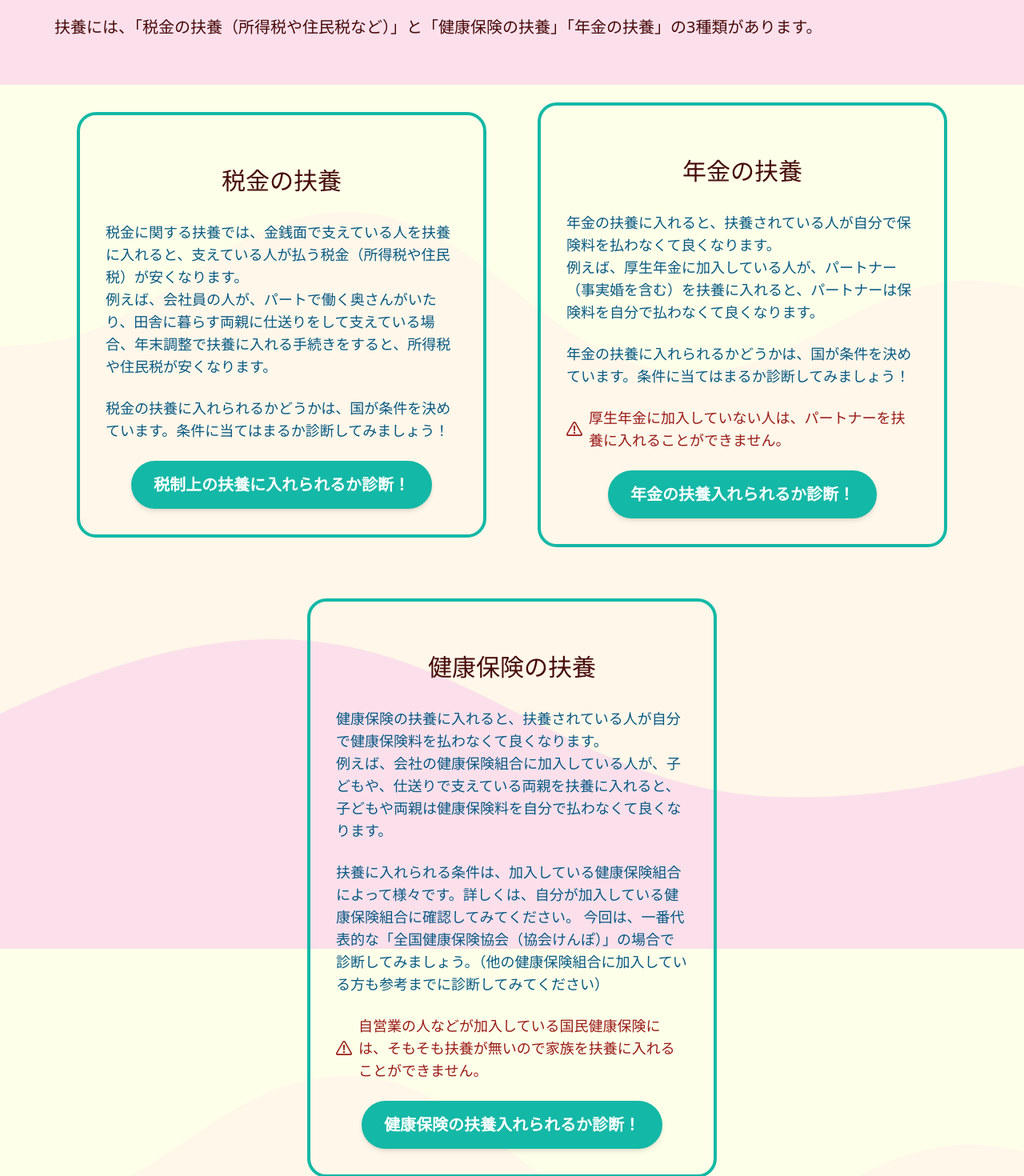
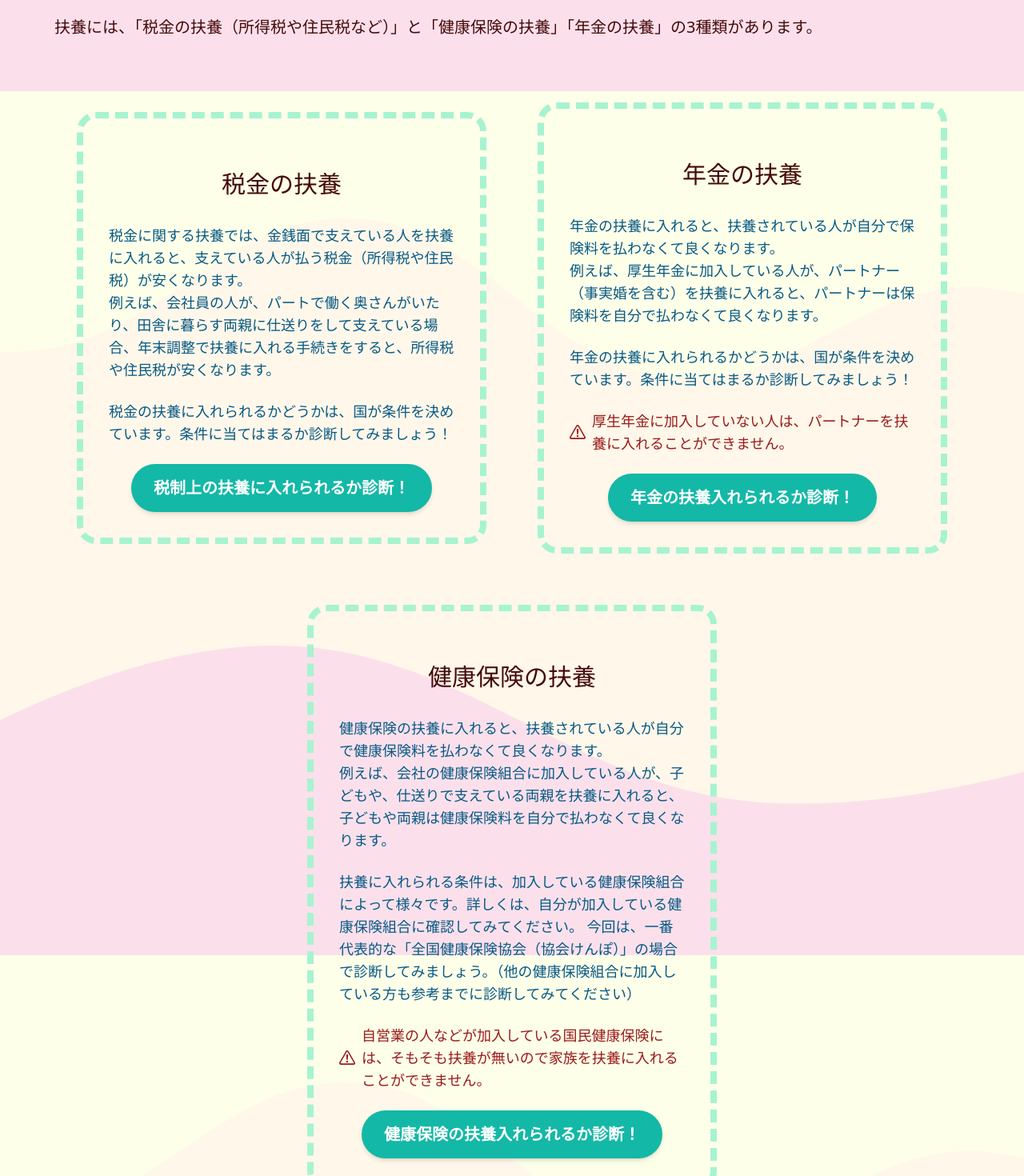
Before and after one commit to Miki-Sh/fukushi, a Next.js app: page /Fuyou in a window 1280 px wide. Shown: the part 260-1730 px from the top of the page at 80% size. Built offline with nearby package versions, Linux system fonts and the light colour scheme.

Commit message:
💄 デザインの変更

```diff
--- a/src/components/MainChoice.jsx
+++ b/src/components/MainChoice.jsx
@@ -27,7 +27,7 @@ const MainChoice = () => {
     <div className="my-12 flex flex-wrap justify-center items-center">
       {ChoiceList.map((items) => (
       <Link href={items.href} key={items.name}>
-        <div className='inline-block h-72 w-72 mr-8 mb-8 text-center rounded-3xl border-dashed border-8 border-teal-200 bg-gradient-to-t from-emerald-100 via-transparent to-teal-100 shadow-2xl cursor-pointer'>
+        <div className='inline-block h-72 w-72 mr-8 mb-8 text-center rounded-3xl border-dashed border-8 border-emerald-200 bg-gradient-to-t from-emerald-100 to-transparent shadow-2xl cursor-pointer'>
           <h1 className='pt-12 px-2 text-3xl'>{items.name}</h1>
           <div className="py-2 flex justify-center">
           <Image src={items.img} alt="choice" height={50} width={50} />
--- a/src/pages/Fuyou.jsx
+++ b/src/pages/Fuyou.jsx
@@ -1,8 +1,8 @@
-import { useState } from "react";
-import Image from "next/image";
-import ZeiFuyou from "src/components/ZeiFuyou";
-import KenpoFuyou from "src/components/KenpoFuyou";
-import NenFuyou from "src/components/NenFuyou";
+import { useState } from 'react';
+import Image from 'next/image';
+import ZeiFuyou from 'src/components/Fuyou/ZeiFuyou';
+import KenpoFuyou from 'src/components/Fuyou/KenpoFuyou';
+import NenFuyou from 'src/components/Fuyou/NenFuyou';
 
 const Fuyou = () => {
   const [ ZeiOpen, setZeiOpen ] = useState(false);
@@ -11,16 +11,16 @@ const Fuyou = () => {
 
   return (
     <>
-      <div className="my-12 mx-12 text-red-950 text-xl">
-        <h1 className="pb-8 text-center text-indigo-900 text-3xl">扶養（ふよう）って何？</h1>
+      <div className='my-12 mx-12 text-red-950 text-xl'>
+        <h1 className='pb-8 text-center text-indigo-900 text-3xl'>扶養（ふよう）って何？</h1>
 
-        <p className="pb-8">　扶養とは、子どもや両親、兄弟など、収入が少ない人を金銭的に支えることを言います。<br />
+        <p className='pb-8'>　扶養とは、子どもや両親、兄弟など、収入が少ない人を金銭的に支えることを言います。<br />
           扶養している人がいる場合、扶養に入れる手続きをすることで、扶養している人の税金が安くなったり、
           扶養されている人が健康保険料や年金を払わなくてすむなどのメリットがあります。</p>
         <p>　扶養には、「税金の扶養（所得税や住民税など）」と「健康保険の扶養」「年金の扶養」の3種類があります。</p>
       </div>
-      <div className="my-12 flex flex-wrap justify-center items-center">
-        <div className='inline-block lg:w-2/5 m-8 p-8 text-center rounded-3xl border-4 border-teal-500'>
+      <div className='my-12 flex flex-wrap justify-center items-center'>
+        <div className='inline-block lg:w-2/5 m-8 p-8 text-center rounded-3xl border-dashed border-8 border-emerald-200'>
           <h1 className='py-8 text-red-950 text-3xl'>税金の扶養</h1>
           <p className='pb-6 text-left text-sky-800 text-lg'>
             　税金に関する扶養では、金銭面で支えている人を扶養に入れると、支えている人が払う税金（所得税や住民税）が安くなります。<br />
@@ -28,36 +28,36 @@ const Fuyou = () => {
           <p  className='text-left text-sky-800 text-lg'>
             　税金の扶養に入れられるかどうかは、国が条件を決めています。条件に当てはまるか診断してみましょう！</p>
           <button
-            className="mt-6 py-3 px-6 text-center shadow-md rounded-full text-xl font-semibold
+            className='mt-6 py-3 px-6 text-center shadow-md rounded-full text-xl font-semibold
               bg-teal-500 hover:bg-white text-white hover:text-teal-500 border-4 hover:border-4 border-teal-500
-              transition duration-200 ease-in"
+              transition duration-200 ease-in'
             onClick={() => {setZeiOpen(true)}}
           >税制上の扶養に入れられるか診断！</button>
           { ZeiOpen && <ZeiFuyou setZeiOpen={setZeiOpen} /> }
         </div>
 
-        <div className='inline-block lg:w-2/5 m-8 p-8 text-center rounded-3xl border-4 border-teal-500'>
+        <div className='inline-block lg:w-2/5 m-8 p-8 text-center rounded-3xl border-dashed border-8 border-emerald-200'>
           <h1 className='py-8 text-red-950 text-3xl'>年金の扶養</h1>
           <p className='pb-6 text-left text-sky-800 text-lg'>
             　年金の扶養に入れると、扶養されている人が自分で保険料を払わなくて良くなります。<br />
             　例えば、厚生年金に加入している人が、パートナー（事実婚を含む）を扶養に入れると、パートナーは保険料を自分で払わなくて良くなります。</p>
           <p className='pb-6 text-left text-sky-800 text-lg'>
             　年金の扶養に入れられるかどうかは、国が条件を決めています。条件に当てはまるか診断してみましょう！</p>
-          <div className="flex items-center">
-            <Image src='/!.svg' alt="!" height={20} width={20} />
+          <div className='flex items-center'>
+            <Image src='/!.svg' alt='!' height={20} width={20} />
             <p className='ml-2 text-left text-red-800 text-lg'>
               厚生年金に加入していない人は、パートナーを扶養に入れることができません。</p>
           </div>
           <button
-            className="mt-6 py-3 px-6 text-center shadow-md rounded-full text-xl font-semibold
+            className='mt-6 py-3 px-6 text-center shadow-md rounded-full text-xl font-semibold
               bg-teal-500 hover:bg-white text-white hover:text-teal-500 border-4 hover:border-4 border-teal-500
-              transition duration-200 ease-in"
+              transition duration-200 ease-in'
             onClick={() => {setNenOpen(true)}}
           >年金の扶養入れられるか診断！</button>
           { NenOpen && <NenFuyou setNenOpen={setNenOpen} /> }
         </div>
 
-        <div className='inline-block lg:w-2/5 m-8 p-8 text-center rounded-3xl border-4 border-teal-500'>
+        <div className='inline-block lg:w-2/5 m-8 p-8 text-center rounded-3xl border-dashed border-8 border-emerald-200'>
           <h1 className='py-8 text-red-950 text-3xl'>健康保険の扶養</h1>
           <p className='pb-6 text-left text-sky-800 text-lg'>
             　健康保険の扶養に入れると、扶養されている人が自分で健康保険料を払わなくて良くなります。<br />
@@ -65,15 +65,15 @@ const Fuyou = () => {
           <p className='pb-6 text-left text-sky-800 text-lg'>
             　扶養に入れられる条件は、加入している健康保険組合によって様々です。詳しくは、自分が加入している健康保険組合に確認してみてください。
             今回は、一番代表的な「全国健康保険協会（協会けんぽ）」の場合で診断してみましょう。（他の健康保険組合に加入している方も参考までに診断してみてください）</p>
-          <div className="flex items-center">
-            <Image src='/!.svg' alt="!" height={20} width={20} />
+          <div className='flex items-center'>
+            <Image src='/!.svg' alt='!' height={20} width={20} />
             <p className='ml-2 text-left text-red-800 text-lg'>
               自営業の人などが加入している国民健康保険には、そもそも扶養が無いので家族を扶養に入れることができません。</p>
           </div>
           <button
-            className="mt-6 py-3 px-6 text-center shadow-md rounded-full text-xl font-semibold
+            className='mt-6 py-3 px-6 text-center shadow-md rounded-full text-xl font-semibold
               bg-teal-500 hover:bg-white text-white hover:text-teal-500 border-4 hover:border-4 border-teal-500
-              transition duration-200 ease-in"
+              transition duration-200 ease-in'
             onClick={() => {setKenpoOpen(true)}}
           >健康保険の扶養入れられるか診断！</button>
           { KenpoOpen && <KenpoFuyou setKenpoOpen={setKenpoOpen} /> }
```
